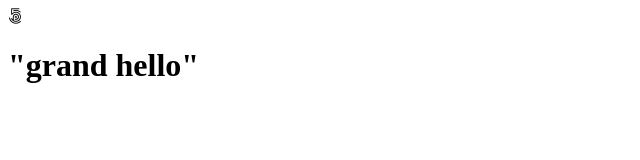
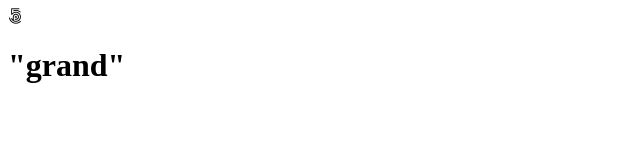
Before and after one commit to jayscode1/Template-test, a plain HTML site: page index.html in a window 1280 px wide. Shown: the whole page, without its empty margins (0-640 px from the left). Drawn offline with Linux system fonts and the light colour scheme; files whose address does not match are found by name.

Commit message:
hello world

```diff
--- a/index.html
+++ b/index.html
@@ -15,7 +15,7 @@
     <body>
 
         <i class="fab fa-500px"></i>
-         <h1>"grand hello"</h1>
+         <h1>"grand"</h1>
 
 
 
```
